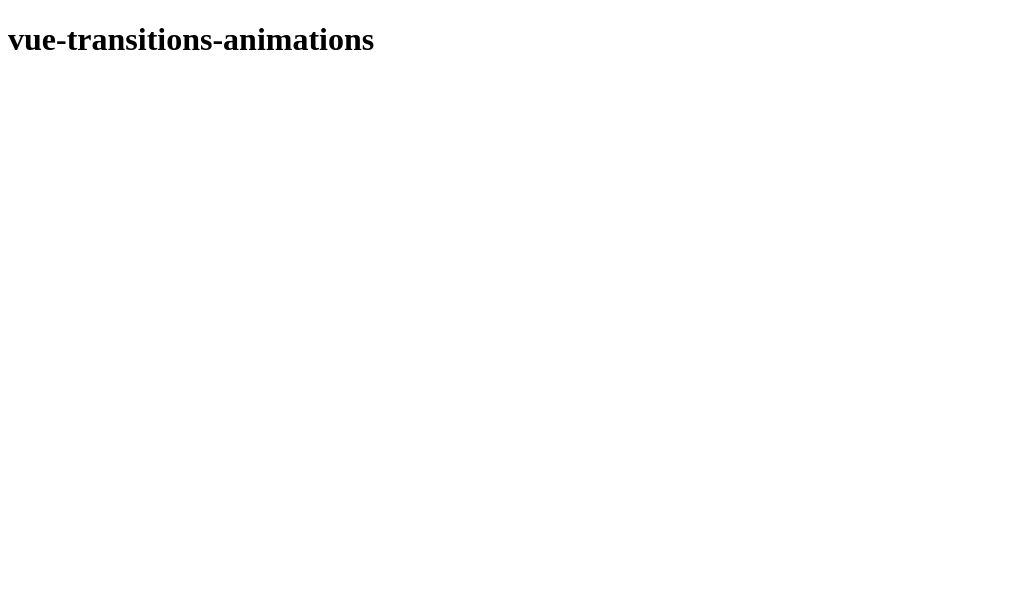
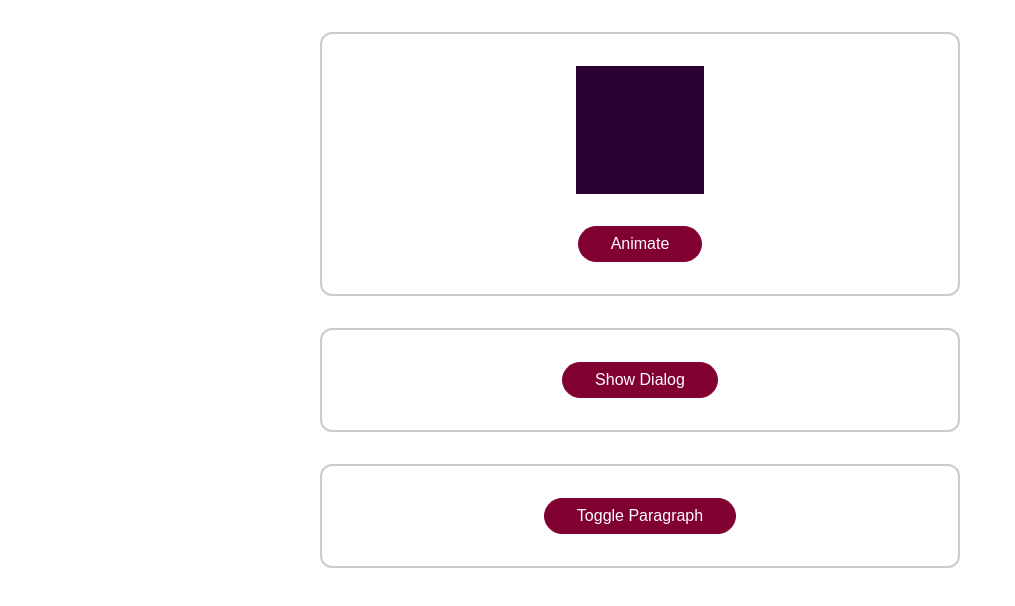
Before and after one commit to refayathaque/vue-animations-transitions, a Vue app: page / in a window 1280 px wide. Shown: the top 606 px of the page, without its empty margins (0-1015 px from the left). Built offline with nearby package versions, Linux system fonts and the light colour scheme.

Commit message:
Oct 26 1716

```diff
--- a/src/App.vue
+++ b/src/App.vue
@@ -1,10 +1,129 @@
 <template>
-  <h1>vue-transitions-animations</h1>
+  <div class="container">
+    <div class="block" :class="{animate: animatedBlock}"></div>
+    <button @click="animateBlock">Animate</button>
+  </div>
+  <base-modal @close="hideDialog" v-if="dialogIsVisible">
+    <p>This is a test dialog!</p>
+    <button @click="hideDialog">Close it!</button>
+  </base-modal>
+  <div class="container">
+    <button @click="showDialog">Show Dialog</button>
+  </div>
+  <div class="container">
+    <transition>
+      <p v-if="paraIsVisible">This is only sometimes visible...</p>
+    </transition>
+    <button @click="toggleParagraph">Toggle Paragraph</button>
+  </div>
 </template>
 
 <script>
-export default {  }
+export default {
+  data() {
+    return {
+      dialogIsVisible: false,
+      animatedBlock: false,
+      paraIsVisible: false
+    };
+  },
+  methods: {
+    showDialog() {
+      this.dialogIsVisible = true;
+    },
+    hideDialog() {
+      this.dialogIsVisible = false;
+    },
+    animateBlock() {
+      this.animatedBlock = true;
+    },
+    toggleParagraph() {
+      this.paraIsVisible = !this.paraIsVisible;
+    }
+  },
+};
 </script>
 
 <style>
+* {
+  box-sizing: border-box;
+}
+html {
+  font-family: sans-serif;
+}
+body {
+  margin: 0;
+}
+button {
+  font: inherit;
+  padding: 0.5rem 2rem;
+  border: 1px solid #810032;
+  border-radius: 30px;
+  background-color: #810032;
+  color: white;
+  cursor: pointer;
+}
+button:hover,
+button:active {
+  background-color: #a80b48;
+  border-color: #a80b48;
+}
+.container {
+  max-width: 40rem;
+  margin: 2rem auto;
+  display: flex;
+  justify-content: center;
+  align-items: center;
+  flex-direction: column;
+  padding: 2rem;
+  border: 2px solid #ccc;
+  border-radius: 12px;
+}
+.animate {
+  /* transform: translateX(-150px); */
+  /* ^ combined with transition CSS property in `block` class below */
+  animation: slide-fade 1s ease-out forwards;
+  /* with ^ syntax you just reference animation properties defined in `@keyframes`, preferred over what's above with `.block` */
+}
+.block {
+  width: 8rem;
+  height: 8rem;
+  background-color: #290033;
+  margin-bottom: 2rem;
+  /* transition: transform 1s ease-out; */
+  /* ^ creates a smooth flow of the purple box to the left */
+}
+@keyframes slide-fade {
+  0% {
+    transform: translateX(0) scale(1)
+  }
+  70% {
+    transform: translateX(-120px) scale(1.1)
+  }
+  100% {
+    transform: translateX(-150px) scale(1)
+  }
+}
+.v-enter-from {
+   opacity: 0;
+   transform: translateY(-30px);
+}
+.v-enter-active {
+  transition: all 0.5s ease-out
+}
+.v-enter-to {
+  opacity: 1;
+  transform: translateY(0);
+}
+.v-leave-from {
+   opacity: 1;
+   transform: translateY(0);
+}
+.v-leave-active {
+  transition: all 0.5s ease-in
+}
+.v-leave-to {
+  opacity: 0;
+  transform: translateY(30px);
+}
 </style>
--- /dev/null
+++ b/src/components/BaseModal.vue
@@ -0,0 +1,37 @@
+<template>
+  <div class="backdrop" @click="$emit('close')"></div>
+  <dialog open>
+    <slot></slot>
+  </dialog>
+</template>
+
+<script>
+export default {
+  emits: ['close'],
+};
+</script>
+
+<style scoped>
+.backdrop {
+  position: fixed;
+  top: 0;
+  left: 0;
+  width: 100%;
+  height: 100vh;
+  z-index: 10;
+  background-color: rgba(0, 0, 0, 0.75);
+}
+dialog {
+  position: fixed;
+  top: 30vh;
+  width: 30rem;
+  left: calc(50% - 15rem);
+  margin: 0;
+  box-shadow: 0 2px 8px rgba(0, 0, 0, 0.26);
+  border-radius: 12px;
+  padding: 1rem;
+  background-color: white;
+  z-index: 100;
+  border: none;
+}
+</style>
```
Also changed, not shown: src/main.js (+9 -3 lines).
